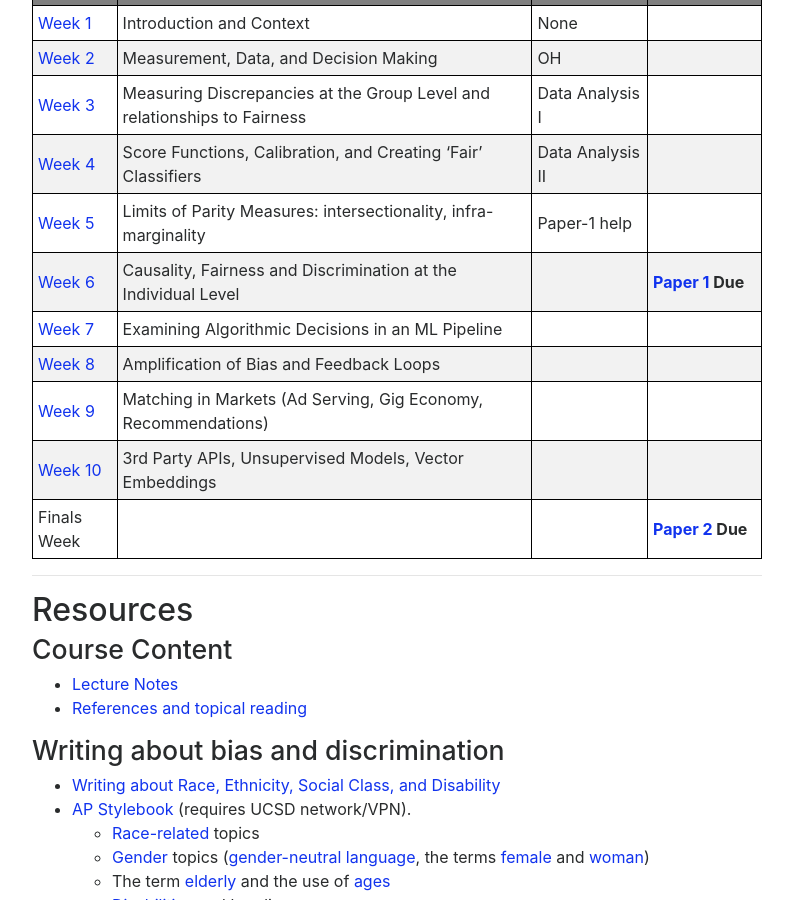
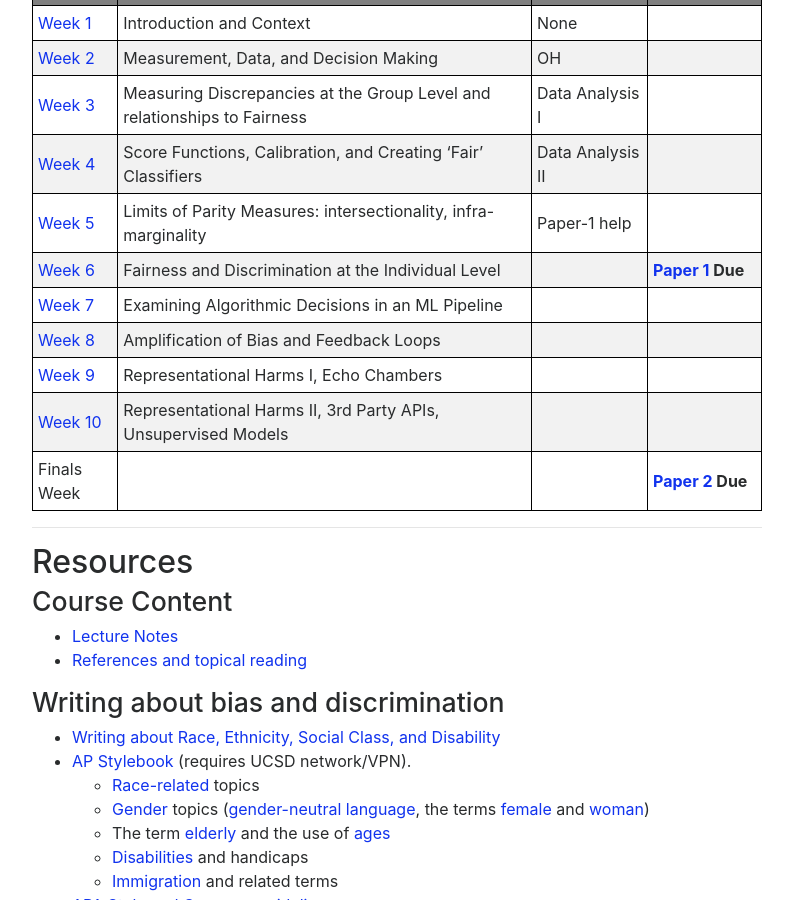
Before and after one commit to afraenkel/course-fairness-webpage, a Jekyll site: the page built from index.md, in a window 1280 px wide and 900 px high, scrolled down 3225 px. Shown: the whole window, without its empty margins (243-1036 px from the left). Built offline with Jekyll 4.4.1, drawn with Linux system fonts in a browser that asks for light colours; nearby versions of some CDN libraries.

Commit message:
fixed schedule table

```diff
--- a/index.md
+++ b/index.md
@@ -165,11 +165,11 @@ Grade: 40% of Total
 |[Week 3](weeks/week03)|Measuring Discrepancies at the Group Level and relationships to Fairness|Data Analysis I||
 |[Week 4](weeks/week04)|Score Functions, Calibration, and Creating 'Fair' Classifiers|Data Analysis II||
 |[Week 5](weeks/week05)|Limits of Parity Measures: intersectionality, infra-marginality|Paper-1 help||
-|[Week 6](weeks/week06)|Causality, Fairness and Discrimination at the Individual Level||**[Paper 1](assignments/inequity-analysis) Due**|
+|[Week 6](weeks/week06)|Fairness and Discrimination at the Individual Level||**[Paper 1](assignments/inequity-analysis) Due**|
 |[Week 7](weeks/week07)|Examining Algorithmic Decisions in an ML Pipeline|||
 |[Week 8](weeks/week09)|Amplification of Bias and Feedback Loops|||
-|[Week 9](weeks/week08)|Matching in Markets (Ad Serving, Gig Economy, Recommendations)|||
-|[Week 10](weeks/week10)|3rd Party APIs, Unsupervised Models, Vector Embeddings|||
+|[Week 9](weeks/week08)|Representational Harms I, Echo Chambers|||
+|[Week 10](weeks/week10)|Representational Harms II, 3rd Party APIs, Unsupervised Models|||
 |Finals Week|||**[Paper 2](assignments/algorithmic-audit) Due**|
 
 ---
```
